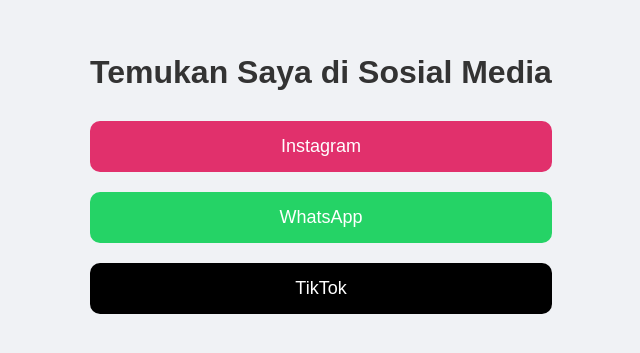
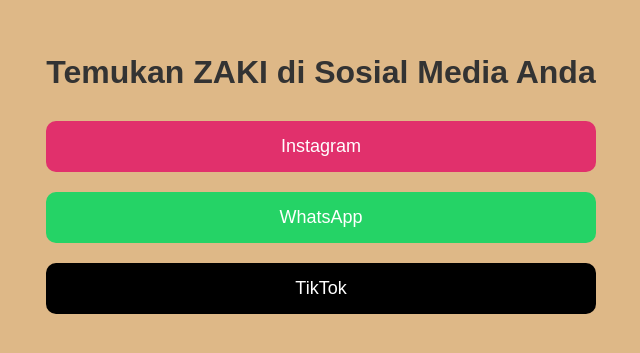
Before and after one commit to zakihub-22/project-linktree, a plain HTML site: page index.html in a window 1280 px wide. Shown: the part 227-580 px from the top of the page, without its empty margins (319-959 px from the left). Drawn offline with Linux system fonts and the light colour scheme.

Commit message:
update project

```diff
--- a/index.html
+++ b/index.html
@@ -8,7 +8,7 @@
 </head>
 <body>
   <div class="container">
-    <h1>Temukan Saya di Sosial Media</h1>
+    <h1>Temukan ZAKI di Sosial Media Anda</h1>
     <div class="links">
       <a href="https://instagram.com/mhdzkpsh" target="_blank" class="card instagram">Instagram</a>
       <a href="https://wa.me/62895616011545" target="_blank" class="card whatsapp">WhatsApp</a>
--- a/style.css
+++ b/style.css
@@ -1,7 +1,7 @@
 body {
   margin: 0;
   font-family: Arial, sans-serif;
-  background: #f0f2f5;
+  background: burlywood;
   display: flex;
   justify-content: center;
   align-items: center;
```
